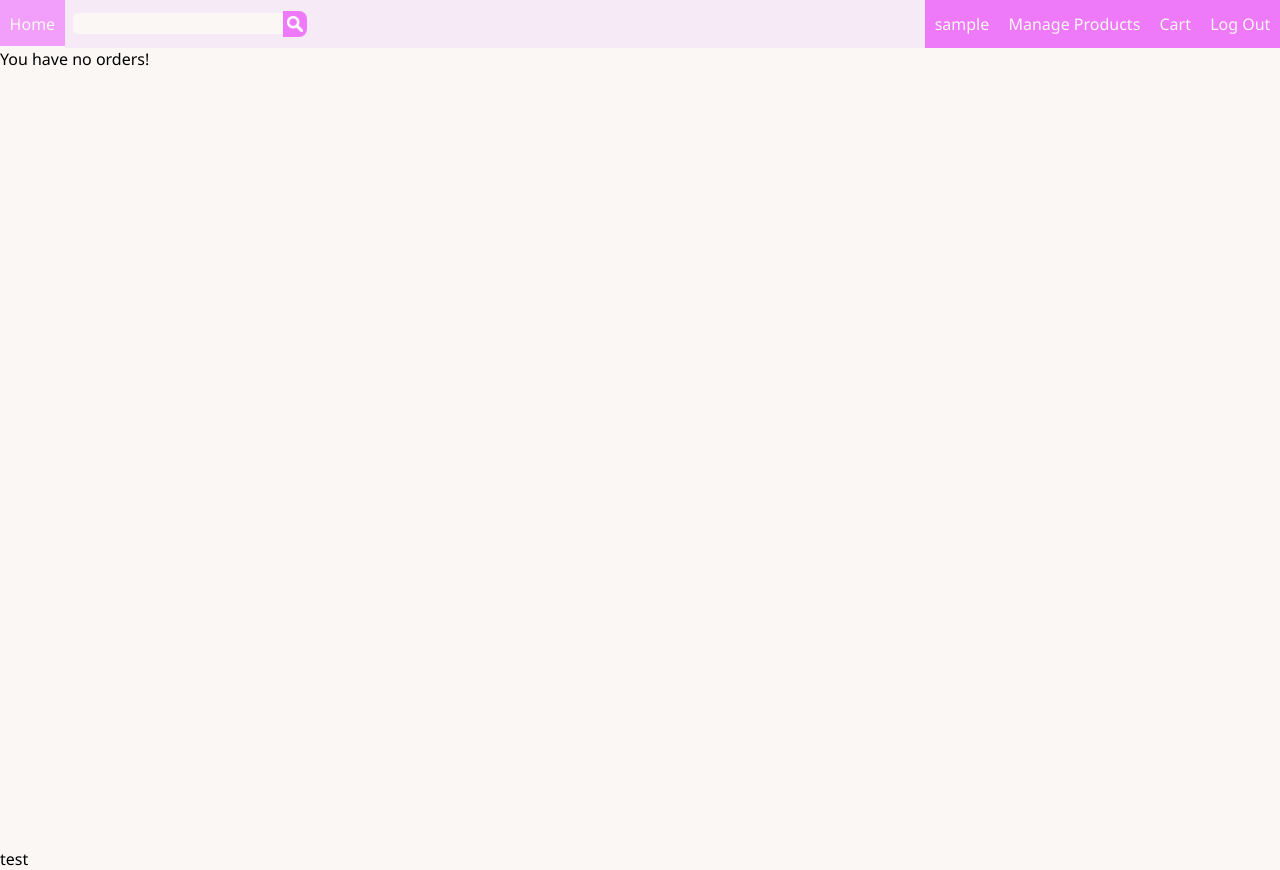
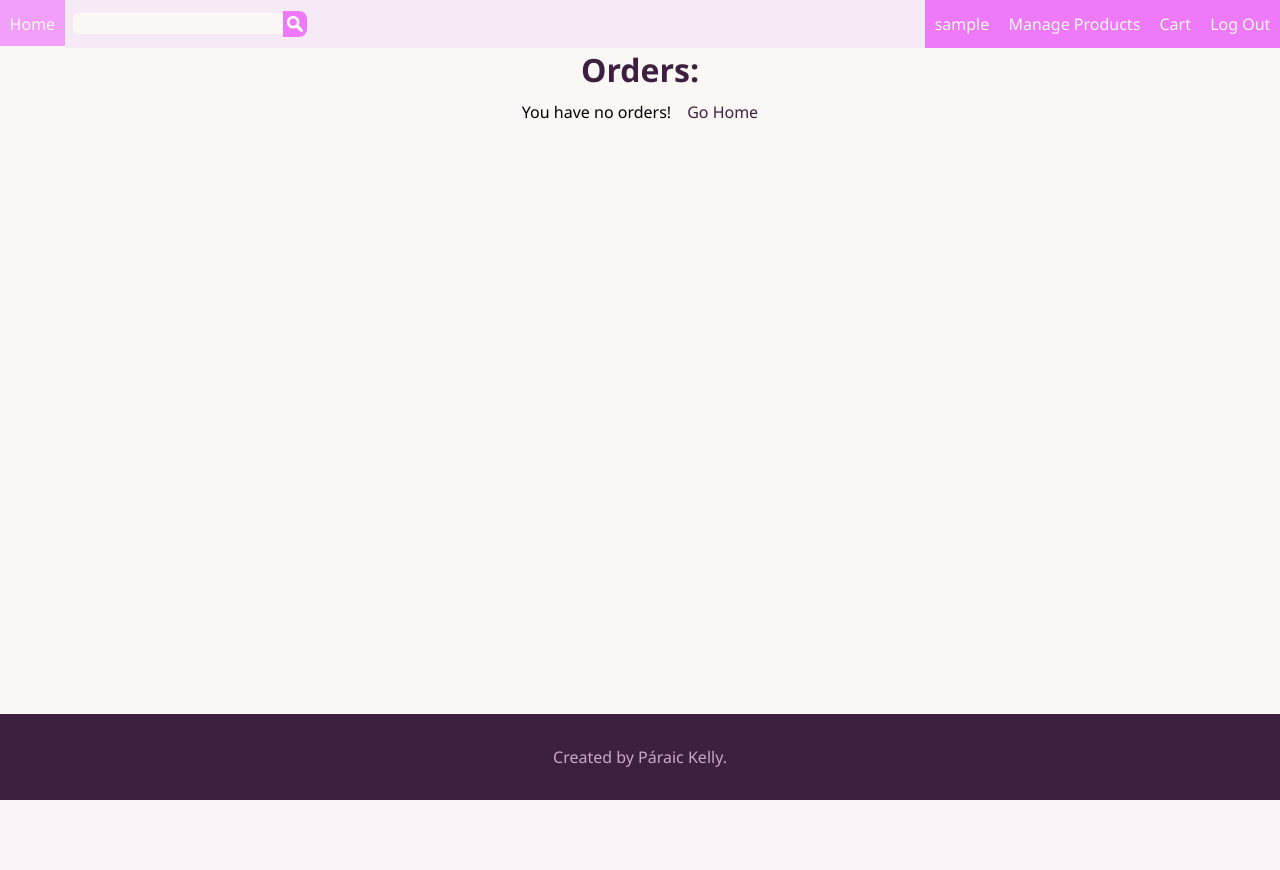
Before and after one commit to oceallaighparaic/cs1116-ca1, a Flask app: page /orders in a window 1280 px wide. After the commit the page ends 800 px from the top, so only its background shows below. Run offline with Flask 3, Linux system fonts and the light colour scheme; the visitor is signed in with stand-in values (Sample User, id 1); data that the repository does not hold is empty; some libraries are stand-ins or nearby versions.

Commit message:
v4.1.0 | Orders styling

```diff
--- a/app.py
+++ b/app.py
@@ -238,7 +238,6 @@ def cart_page() -> str:
     for p_id,_ in session["cart"].items():
         p = db.execute("SELECT name FROM products WHERE id = ? ;",(p_id,)).fetchone()
         names[p_id] = p["name"]
-        print(names)
 
     return render_template(
         "store/cart.html",
@@ -262,7 +261,6 @@ def place_order() -> str:
     for p_id,_ in session["cart"].items():
         p = db.execute("SELECT name FROM products WHERE id = ? ;",(p_id,)).fetchone()
         names[p_id] = p["name"]
-        print(names)
 
     # !-- place order
     form = forms.AddressForm()
--- /dev/null
+++ b/static/styles/orders.css
@@ -0,0 +1,99 @@
+section {
+    display: flex;
+    flex-flow: row nowrap;
+    justify-content: center;
+    align-items: flex-start;
+
+    margin-top: 10px;
+
+    & table {
+        color: var(--color-primary);
+
+        background-color: var(--color-card);
+        border-radius: 10px;
+
+        & th {
+            color: var(--color-secondary);
+            font-weight: lighter;
+        }
+
+        & tr>* {
+            padding: 0.3em 0.6em;
+            text-align: center;
+        }
+
+        & a {
+            text-decoration: none;
+
+            background-color: var(--color-button);
+            border: 2px solid var(--color-secondary);
+            padding: 0.2em 0.5em;
+            border-radius: 0.8em;
+            color: var(--color-secondary);
+
+            box-shadow: 0 0 0 white;
+            transition: box-shadow 0.25s, color 0.25s;
+
+            &:hover {
+                box-shadow: 3px 3px 5px lightgray;
+                color: var(--color-primary);
+            }
+        }
+    }
+
+    &>p {
+        display: flex;
+        justify-content: center;
+    }
+
+    &>a {
+        margin-left: 1em;
+        text-decoration: none;
+
+        color: var(--color-primary);
+
+        position: relative;
+
+        &::before {
+            content: "";
+            position: absolute;
+
+            bottom: 0;
+            left: 0;
+            z-index: -1;
+
+            background-color: var(--color-accent);
+            width: 0%;
+            height: 2px;
+
+            transition: width 0.25s;
+        }
+
+        &:hover::before {
+            width: 100%;
+        }
+    }
+}
+
+main {
+    align-self: start;
+
+    display: grid;
+    grid-template-rows: auto 1fr;
+    grid-template-areas:
+        "title"
+        "content"
+    ;
+
+    &>h1 {
+        grid-area: title;
+
+        display: flex;
+        justify-content: center;
+
+        color: var(--color-primary);
+    }
+    & section {
+        grid-area: content;
+    }
+}
--- a/static/styles/styles.css
+++ b/static/styles/styles.css
@@ -20,6 +20,8 @@ html {
 }
 
 nav {
+    align-self: start;
+
     display: flex;
     flex-flow: row nowrap;
     align-items: center;
@@ -134,26 +136,41 @@ nav {
 }
 
 main {
-    min-height: 100vh;
+    align-self: start;
+    min-height: 600px;
+}
+
+footer {
+    background-color: var(--color-primary);
+    color: var(--color-secondary);
+
+    padding: 2em 0;
+
+    display: flex;
+    justify-content: center;
 }
 
 body {
     display: grid;
     grid-column: 1fr;
-    grid-row: auto 1fr auto;
+    grid-template-rows: auto 1fr auto;
     grid-template-areas:
         "top"
         "mid"
         "bot"
     ;
 
+    min-height: 100vh;
+
     & nav {
         grid-area: top;
+        align-self: start;
     }
     & main {
         grid-area: mid;
     }
     & footer {
         grid-area: bot;
+        align-self: end;
     }
 }
--- a/templates/base.html
+++ b/templates/base.html
@@ -33,7 +33,7 @@
         {% endblock %}
     </main>
     <footer>
-        <p>test</p>
+        <p>Created by P&aacute;raic Kelly.</p>
     </footer>
 </body>
 </html>
--- a/templates/store/orders.html
+++ b/templates/store/orders.html
@@ -1,30 +1,38 @@
 {% extends "base.html" %}
 
 {% block header %}
+    <link rel="stylesheet" href="{{ url_for('static', filename='styles/orders.css') }}" />
 {% endblock %}
 
 {% block main_content %}
+    <h1>Orders:</h1>
+    <section>
         {% if query %}
         <table>
             <tr>
-            <th scope="col">order id</th>
-            <th scope="col">user id</th>
-            <th scope="col">product id</th>
-            <th scope="col">quantity</th>
-            <th scope="col">price per</th>
-            <th scope="col">created at</th>
-            <th scope="col">address</th>
-            <th scope="col">notes</th>
+                <th scope="col">ID</th>
+                <th scope="col">Product</th>
+                <th scope="col">Quantity</th>
+                <th scope="col">Price (per)</th>
+                <th scope="col">Placed On</th>
+                <th scope="col">Address</th>
+                <th scope="col">Notes</th>
             </tr>
             {% for order in query %}
                 <tr>
                     {% for property in order %}
+                        {% if not loop.index == 2 %}
                             <td>
+                                {% if loop.index == 5 %}
+                                    &euro;{{ property/100 }}
+                                {% else %}
                                     {{ property }}
+                                {% endif %}
                             </td>
+                        {% endif %}
                     {% endfor %}
                     <td>
-                    <a href="{{ url_for('cancel_order', o_id=order.orderid) }}">Cancel Order</a>
+                        <a href="{{ url_for('cancel_order', o_id=order.orderid) }}">Cancel</a>
                     </td>
                 </tr>
             {% endfor %}
@@ -33,5 +41,7 @@
         <p>
             You have no orders!
         </p>
+        <a href="{{ url_for('home_page') }}">Go Home</a>
         {% endif %}
+    </section>
 {% endblock %}
```
Also changed, not shown: 1 other file. Lines whose indentation alone changed are shown as unchanged.
